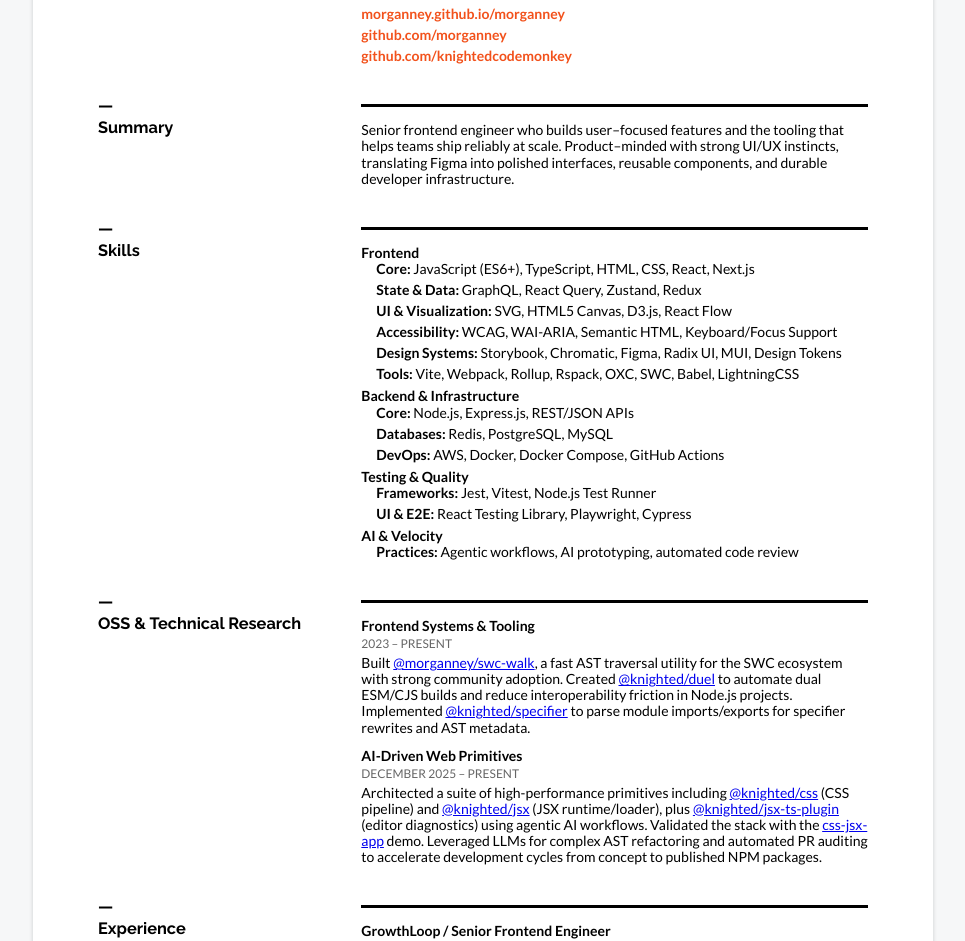
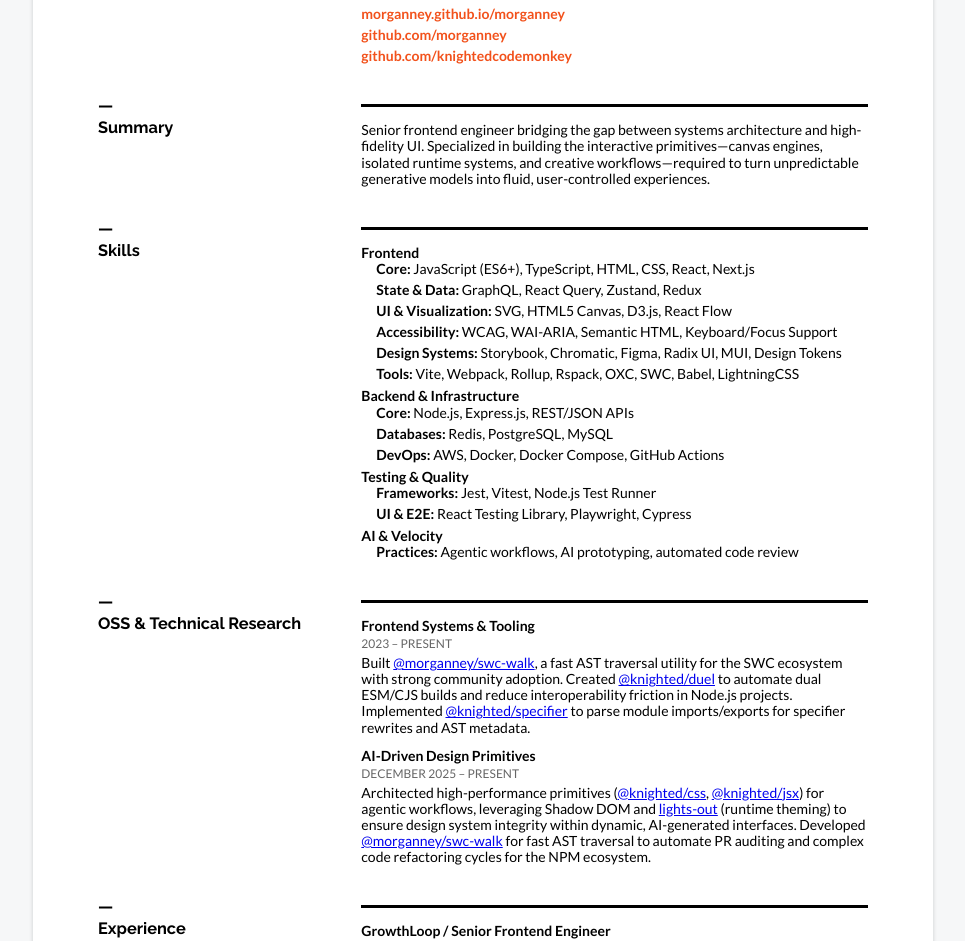
Before and after one commit to morganney/morgan.neys.info, a Next.js app: page /resume in a window 1280 px wide. Shown: the part 181-1122 px from the top of the page, without its empty margins (157-1122 px from the left). Built offline with nearby package versions, Linux system fonts and the light colour scheme.

Commit message:
Update resume page with design engineer focus
Co-authored-by: morganney <848178+morganney@users.noreply.github.com>

```diff
--- a/app/(professional)/resume/page.js
+++ b/app/(professional)/resume/page.js
@@ -53,10 +53,10 @@ export default function Resume() {
       <section>
         <h3>Summary</h3>
         <p>
-          Senior frontend engineer who builds user&ndash;focused features and the tooling
-          that helps teams ship reliably at scale. Product&ndash;minded with strong UI/UX
-          instincts, translating Figma into polished interfaces, reusable components, and
-          durable developer infrastructure.
+          Senior frontend engineer bridging the gap between systems architecture and
+          high-fidelity UI. Specialized in building the interactive primitives—canvas
+          engines, isolated runtime systems, and creative workflows—required to turn
+          unpredictable generative models into fluid, user-controlled experiences.
         </p>
       </section>
       <section>
@@ -150,31 +150,19 @@ export default function Resume() {
             </p>
           </article>
           <article>
-            <h4>AI-Driven Web Primitives</h4>
+            <h4>AI-Driven Design Primitives</h4>
             <h5>December 2025 &ndash; Present</h5>
             <p>
-              Architected a suite of high-performance primitives including{' '}
-              <a target="_blank" href="https://github.com/knightedcodemonkey/css">
-                @knighted/css
-              </a>{' '}
-              (CSS pipeline) and{' '}
-              <a target="_blank" href="https://github.com/knightedcodemonkey/jsx">
-                @knighted/jsx
-              </a>{' '}
-              (JSX runtime/loader), plus{' '}
-              <a
-                target="_blank"
-                href="https://github.com/knightedcodemonkey/jsx-ts-plugin"
-              >
-                @knighted/jsx-ts-plugin
-              </a>{' '}
-              (editor diagnostics) using agentic AI workflows. Validated the stack with
-              the{' '}
-              <a target="_blank" href="https://github.com/morganney/css-jsx-app">
-                css-jsx-app
-              </a>{' '}
-              demo. Leveraged LLMs for complex AST refactoring and automated PR auditing
-              to accelerate development cycles from concept to published NPM packages.
+              Architected high-performance primitives (
+              <a href="https://github.com/knightedcodemonkey/css">@knighted/css</a>,{' '}
+              <a href="https://github.com/knightedcodemonkey/jsx">@knighted/jsx</a>) for
+              agentic workflows, leveraging Shadow DOM and{' '}
+              <a href="https://github.com/morganney/lights-out">lights-out</a> (runtime
+              theming) to ensure design system integrity within dynamic, AI-generated
+              interfaces. Developed{' '}
+              <a href="https://github.com/morganney/swc-walk">@morganney/swc-walk</a> for
+              fast AST traversal to automate PR auditing and complex code refactoring
+              cycles for the NPM ecosystem.
             </p>
           </article>
         </div>
@@ -192,8 +180,9 @@ export default function Resume() {
                 custom-element safety patterns, and strategic dependency pre-bundling.
               </li>
               <li>
-                Engineered an interactive React Flow builder canvas to model complex
-                relationships within warehouse datasets, improving user comprehension.
+                Engineered an interactive React Flow canvas builder to bridge warehouse
+                data with creative workflows, optimizing for low-latency state updates and
+                fluid user interaction across complex node graphs.
               </li>
               <li>
                 Slashed interaction latency by 16x via chunked rendering and request
```
